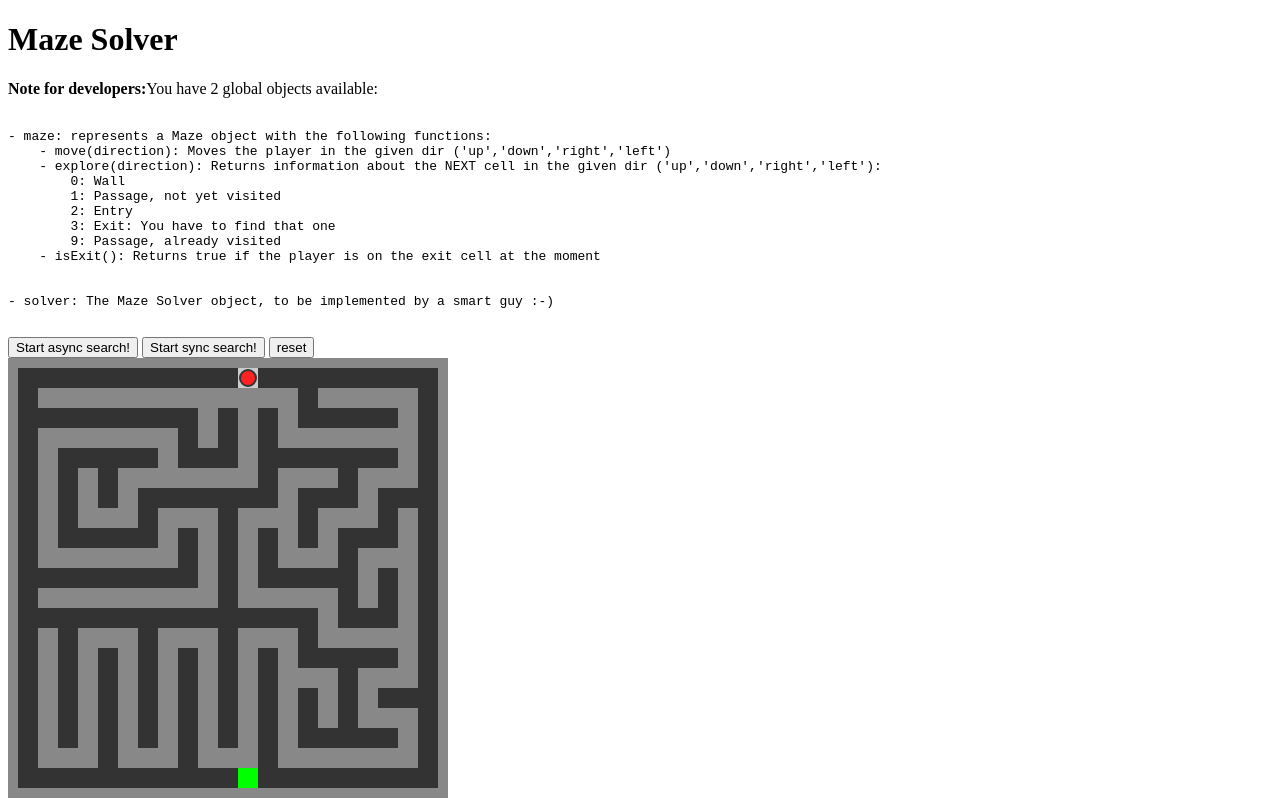
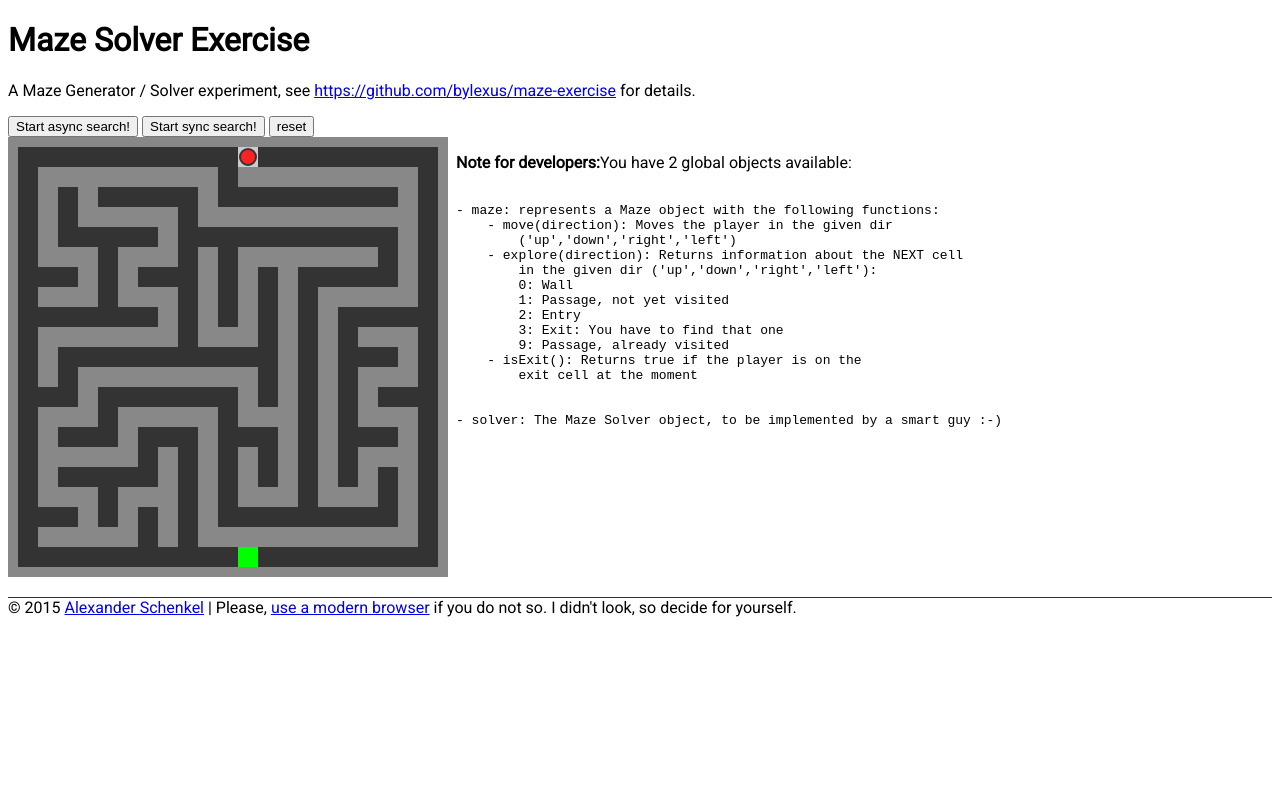
Before and after one commit to bylexus/maze-exercise, a plain HTML site: page index.html in a window 1280 px wide. Drawn offline with nearby package versions, Linux system fonts and the light colour scheme.

Commit message:
demo page incarnation #1

```diff
--- a/amaze.js
+++ /dev/null
@@ -1,98 +0,0 @@
-
-// @see https://thenerdshow.com/amaze.html
-// Copyright (C) 2013 by Henry Kroll
-/* Licensed under the Apache License, Version 2.0 (the "License");
-you may not use this file except in compliance with the License.
-You may obtain a copy of the License at
-
-   http://www.apache.org/licenses/LICENSE-2.0
-
-Unless required by applicable law or agreed to in writing, software
-distributed under the License is distributed on an "AS IS" BASIS,
-WITHOUT WARRANTIES OR CONDITIONS OF ANY KIND, either express or implied.
-See the License for the specific language governing permissions and
-limitations under the License. */
-
-function amaze(rows, cols) {
-    var a;
-
-    function mazeInit() {
-        a = [];
-        var line;
-        for (var i = 0; i < 2 * rows + 1; i++) {
-            line = [];
-            for (j = 0; j < 2 * cols + 1; j++) {
-                line[j] = '@';
-            }
-            a.push(line);
-        }
-    }
-
-    function mazeStep(r, c) {
-        var i, vector = [
-            [0, 0],
-            [0, 0],
-            [0, 0]
-        ]; /* 3 possible directions */
-        function R(val) {
-            if (typeof val == "undefined") return vector[i][0];
-            vector[i][0] = val;
-        }
-
-        function C(val) {
-            if (typeof val == "undefined") return vector[i][1];
-            vector[i][1] = val;
-        }
-        while (1) {
-            i = 0; /* create a list of possible options */
-            if (r > 1 && a[r - 2][c] !== " ") {
-                R(r - 2);
-                C(c);
-                i++;
-            }
-            if (r < rows * 2 - 1 && a[r + 2][c] !== " ") {
-                R(r + 2);
-                C(c);
-                i++;
-            }
-            if (c > 1 && a[r][c - 2] !== " ") {
-                R(r);
-                C(c - 2);
-                i++;
-            }
-            if (c < cols * 2 - 1 && a[r][c + 2] !== " ") {
-                R(r);
-                C(c + 2);
-                i++;
-            }
-            /* i is never > 3 because path behind is cleared */
-            if (i === 0) break; /* check for dead end */
-            i = Math.floor((Math.random() * i)) | 0; /* random direction */
-            a[R()][C()] = " "; /* knock out block */
-            a[(R() + r) / 2 | 0][(C() + c) / 2 | 0] = " "; /* clear to it */
-            mazeStep(R(), C());
-        }
-    }
-
-    function mazeWalk() {
-        var i, r, c;
-        c = cols | 1;
-        a[0][c] = ' ';
-        a[2 * rows | 0][c] = ' ';
-        i = Math.floor((Math.random() * 2));
-        c = (i) ? 1 | 0 : (2 * cols - 1);
-        r = rows | 1;
-        a[r][c] = ' ';
-        mazeStep(r, c);
-    }
-    mazeInit();
-    mazeWalk();
-
-    for (var y = 0; y < a.length; y++) {
-        for (var x = 0; x < a[y].length; x++) {
-            if (a[y][x] == ' ') a[y][x] = 1;
-            if (a[y][x] == '@') a[y][x] = 0;
-        }
-    }
-    return a;
-}
--- a/app.js
+++ /dev/null
@@ -1,39 +0,0 @@
-$(document).ready(function(){
-    var maze = new Maze($('#maze2'));
-    var solver = new MazeSolver(maze);
-    window.maze = maze;
-    window.solver = solver;
-
-    $('#startAsync').on('click', function(){
-        if (!solver.findExitAsync) return alert('Async method not implemented.');
-        maze.reset();
-        $('button').attr('disabled',true);
-
-        $('#output').html('wait, searching exit ...');
-        solver.findExitAsync().then(function(){
-            $('#output').html('<div>found the exit! Use the following directions</div>').append(solver.getDirections().join(', '));
-        }).fail(function(){
-            $('#output').html('found no exit :-(((');
-        }).done(function(){
-            $('button').attr('disabled',false);
-        });
-    });
-
-    $('#startSync').on('click', function(){
-        maze.reset();
-        $('button').attr('disabled',true);
-
-        $('#output').html('');
-        if (solver.findExit()) {
-            $('#output').html('<div>found the exit! Use the following directions</div>').append(solver.getDirections().join(', '));
-        } else {
-            $('#output').html('found no exit :-(((');
-        }
-        $('button').attr('disabled',false);
-    });
-
-    $('#reset').on('click', function(){
-        maze.reset();
-    });
-
-});
--- a/index.html
+++ b/index.html
@@ -1,47 +1,65 @@
 <!DOCTYPE html>
 <html>
 <head>
+    <title>A maze exercise</title>
+    <link href='http://fonts.googleapis.com/css?family=Roboto' rel='stylesheet' type='text/css'>
+
+    <style type="text/css">
+    html, body {
+        font-family: 'Roboto', sans-serif;
+    }
+
+    footer {
+        margin-top: 1em;
+        border-top: 1px solid #333;
+    }
+    </style>
 </head>
 <body>
-    <h1>Maze Solver</h1>
-    <p><strong> Note for developers:</strong>You have 2 global objects available:</p>
-    <pre><code>
+    <h1>Maze Solver Exercise</h1>
+    <p>A Maze Generator / Solver experiment, see <a href="https://github.com/bylexus/maze-exercise">https://github.com/bylexus/maze-exercise</a> for details.</p>
+
+    <button type="button" id="startAsync">Start async search!</button>
+    <button type="button" id="startSync">Start sync search!</button>
+    <button type="button" id="reset">reset</button>
+    <div style="display: flex; flex-wrap: wrap">
+        <div id="mazecontainer" style="order: 1; margin-right: 0.5em"></div>
+        <div  style="order: 2">
+            <p><strong> Note for developers:</strong>You have 2 global objects available:</p>
+            <pre><code>
 - maze: represents a Maze object with the following functions:
-    - move(direction): Moves the player in the given dir ('up','down','right','left')
-    - explore(direction): Returns information about the NEXT cell in the given dir ('up','down','right','left'):
+    - move(direction): Moves the player in the given dir
+        ('up','down','right','left')
+    - explore(direction): Returns information about the NEXT cell
+        in the given dir ('up','down','right','left'):
         0: Wall
         1: Passage, not yet visited
         2: Entry
         3: Exit: You have to find that one
         9: Passage, already visited
-    - isExit(): Returns true if the player is on the exit cell at the moment
+    - isExit(): Returns true if the player is on the
+        exit cell at the moment
 
 
 - solver: The Maze Solver object, to be implemented by a smart guy :-)
-    </code></pre>
+            </code></pre>
+        </div>
 
-    <button type="button" id="startAsync">Start async search!</button>
-    <button type="button" id="startSync">Start sync search!</button>
-    <button type="button" id="reset">reset</button>
-    <div id="maze2"></div>
+    </div>
+
     <div id="output"></div>
 
 
     <!-- <script type="text/javascript" src="build/app.min.js"></script> -->
 
-    <!-- build:js app.min.js -->
-    <script type="text/javascript" src="node_modules/jquery/dist/jquery.min.js"></script>
-    <script type="text/javascript" src="amaze.js"></script>
-    <script type="text/javascript" src="maze.js"></script>
-    <script type="text/javascript" src="app.js"></script>
-    <!-- /build -->
-
-    <!-- build:remove:app -->
-    <script type="text/javascript" src="maze_solver.js"></script>
-    <!-- /build -->
+    <script src="app.min.js"></script>
 
     <!-- build:js:exercise maze_solver_exercise.js -->
     <!-- /build -->
 
+    <footer>
+    &copy; 2015 <a href="https://alexi.ch/">Alexander Schenkel</a> | Please, <a href="http://browsehappy.com/">use a modern browser</a> if you do not so. I didn't look, so decide for yourself.
+    </footer>
+
 </body>
 </html>
--- a/maze.js
+++ /dev/null
@@ -1,190 +0,0 @@
-// for maze generation, see e.g.:
-// http://rosettacode.org/wiki/Maze_generation
-var Maze = function(mazeContainer, mazeWidth, mazeHeight) {
-    var originalMaze,
-        maze = null,
-        canvas = null,
-        borderWidth = 10,
-        actPos = [0,0],
-        blockWidth = 20,
-        cloneMaze = function(mazeArr) {
-            var x = 0, y = 0;
-            var newMaze = [];
-            var line;
-            for (y = 0; y < mazeArr.length; y++) {
-                line = [];
-                for (x = 0; x < mazeArr[y].length; x++) {
-                    line[x] = mazeArr[y][x];
-                }
-                newMaze.push(line);
-            }
-            return newMaze;
-        }.bind(this),
-
-        initMazeData = function() {
-            var x = 0, y = 0;
-
-            // find player's start position
-            for (x = 0; x < originalMaze[y].length; x++) {
-                if (originalMaze[0][x] === 1 || originalMaze[0][x] === 2) {
-                    originalMaze[0][x] = 2;
-                    actPos = [0,x];
-                }
-                if (originalMaze[originalMaze.length-1][x] === 1) {
-                    originalMaze[originalMaze.length-1][x] = 3;
-                }
-            }
-
-            maze = cloneMaze(originalMaze);
-        }.bind(this),
-
-        init = function() {
-            mazeContainer = $(mazeContainer);
-            mazeWidth = mazeWidth || 10;
-            mazeHeight = mazeHeight || 10;
-            originalMaze = amaze(mazeWidth, mazeHeight);
-            initMazeData();
-
-            canvas = $('<canvas></canvas>').attr({
-                width: blockWidth * maze[0].length + 2*borderWidth,
-                height: (blockWidth * maze.length + 2*borderWidth)})[0];
-
-            mazeContainer.html(canvas);
-            move(actPos);
-
-        }.bind(this),
-
-        getColorForBlockNr = function(nr) {
-            switch (nr) {
-                case 0: return '#333';
-                case 1: return '#888';
-                case 2: return '#888';
-                case 3: return '#0f0';
-                case 9: return '#ccc';
-            }
-        }.bind(this),
-
-        drawMaze = function() {
-            var el,
-                x = 0, y = 0,
-                ctx = canvas.getContext("2d");
-
-            ctx.setTransform(1, 0, 0, 1, 0, 0); // reset any transformation
-            ctx.fillStyle = '#888';
-            ctx.fillRect(0,0,canvas.width,canvas.height);
-
-            ctx.fillStyle = '#888';
-            ctx.fillRect(borderWidth,borderWidth,canvas.width-2*borderWidth,canvas.height-2*borderWidth);
-
-            ctx.translate(borderWidth,borderWidth);
-
-            for (y = 0; y < maze.length; y++) {
-                for (x = 0; x < maze[y].length; x++) {
-                    ctx.fillStyle = getColorForBlockNr(maze[y][x]);
-                    ctx.fillRect(
-                        blockWidth * x,
-                        blockWidth * y,
-                        blockWidth,
-                        blockWidth
-                    );
-                }
-            }
-            // player
-            ctx.beginPath();
-            ctx.fillStyle = '#f22';
-            ctx.strokeStyle = '#333';
-            ctx.lineWidth = 2;
-            ctx.arc(
-                actPos[1] * blockWidth+(blockWidth/2.0),
-                actPos[0] * blockWidth+(blockWidth/2.0),
-                blockWidth/2.0*0.8,
-                0,
-                2*Math.PI
-            );
-            ctx.fill();
-
-            ctx.beginPath();
-            ctx.arc(
-                actPos[1] * blockWidth+(blockWidth/2.0),
-                actPos[0] * blockWidth+(blockWidth/2.0),
-                blockWidth/2.0*0.8,
-                0,
-                2*Math.PI
-            );
-            ctx.stroke();
-        }.bind(this),
-
-        validPosition = function(pos) {
-            if (pos[0] < 0) return false;
-            if (pos[0] >= maze.length) return false;
-            if (pos[1] < 0) return false;
-            if (pos[1] >= maze[0].length) return false;
-            if (maze[pos[0]][pos[1]] === 0) return false;
-            return true;
-        }.bind(this),
-
-        markVisited = function(pos) {
-            maze[pos[0]][pos[1]] = 9;
-        }.bind(this),
-
-        move = function(pos) {
-            if (validPosition(pos)) {
-                actPos = pos;
-                markVisited(actPos);
-                drawMaze();
-                return true;
-            } else {
-                return false;
-            }
-        }.bind(this),
-
-        up = function() {
-            return move([actPos[0]-1,actPos[1]]);
-        }.bind(this),
-
-        down = function() {
-            return move([actPos[0]+1,actPos[1]]);
-        }.bind(this),
-
-        left = function() {
-            return move([actPos[0],actPos[1]-1]);
-        }.bind(this),
-
-        right = function() {
-            return move([actPos[0],actPos[1]+1]);
-        }.bind(this);
-
-    this.move = function(dir) {
-        switch(dir) {
-            case 'up': return up();
-            case 'down': return down();
-            case 'left': return left();
-            case 'right': return right();
-        }
-    };
-
-    this.isExit = function() {
-        return originalMaze[actPos[0]][actPos[1]] === 3;
-    };
-
-    this.explore = function(dir) {
-        var pos = [actPos[0],actPos[1]];
-        switch(dir) {
-            case 'up': pos[0]--; break;
-            case 'down': pos[0]++; break;
-            case 'left': pos[1]--; break;
-            case 'right': pos[1]++; break;
-        }
-        if (!validPosition(pos)) return 0;
-        return maze[pos[0]][pos[1]];
-    };
-
-
-
-    this.reset = function() {
-        initMazeData();
-        move(actPos);
-    };
-
-    init();
-};
--- a/maze_solver.js
+++ /dev/null
@@ -1,107 +0,0 @@
-var MazeSolver = function(maze) {
-    var directions = [];
-
-    var findExitAsync = function() {
-        var deferred = $.Deferred();
-
-        if (maze.isExit() === true) {
-            deferred.resolve();
-        } else {
-            setTimeout(function(){
-                if (maze.explore('left') !== 9 && maze.move('left')) {
-                    findExitAsync()
-                    .then(function(){
-                        directions = ['left'].concat(directions);
-                        return deferred.resolve();
-                    })
-                    .fail(function(){
-                        maze.move('right');
-                        findExitAsync().then(deferred.resolve).fail(deferred.reject);
-                    });
-                } else if (maze.explore('up') !== 9 && maze.move('up')) {
-                    findExitAsync().then(function(){
-                        directions = ['up'].concat(directions);
-                        return deferred.resolve();
-                    }).fail(function(){
-                        maze.move('down');
-                        findExitAsync().then(deferred.resolve).fail(deferred.reject);
-                    });
-                } else if (maze.explore('right') !== 9 && maze.move('right')) {
-                    findExitAsync().then(function(){
-                        directions = ['right'].concat(directions);
-                        return deferred.resolve();
-                    }).fail(function(){
-                        maze.move('left');
-                        findExitAsync().then(deferred.resolve).fail(deferred.reject);
-                    });
-                } else if (maze.explore('down') !== 9 && maze.move('down')) {
-                    findExitAsync().then(function(){
-                        directions = ['down'].concat(directions);
-                        return deferred.resolve();
-                    }).fail(function(){
-                        maze.move('up');
-                        deferred.reject();
-                    });
-                } else {
-                    deferred.reject();
-                }
-            },20);
-        }
-        return deferred.promise();
-    };
-
-    var findExit = function() {
-        if (maze.isExit() === true) {
-            return true;
-        }
-        if (maze.explore('left') !== 9 && maze.move('left')) {
-            if (findExit()) {
-                directions = ['left'].concat(directions);
-                return true;
-            } else {
-                maze.move('right');
-            }
-        }
-
-        if (maze.explore('up') !== 9 && maze.move('up')) {
-            if (findExit()) {
-                directions = ['up'].concat(directions);
-                return true;
-            } else {
-                maze.move('down');
-            }
-        }
-
-        if (maze.explore('right') !== 9 && maze.move('right')) {
-            if (findExit()) {
-                directions = ['right'].concat(directions);
-                return true;
-            } else {
-                maze.move('left');
-            }
-        }
-
-        if (maze.explore('down') !== 9 && maze.move('down')) {
-            if (findExit()) {
-                directions = ['down'].concat(directions);
-                return true;
-            } else {
-                maze.move('up');
-            }
-        }
-        return false;
-    };
-
-    this.getDirections = function() {
-        return directions;
-    };
-    this.findExitAsync = function(){
-        directions = [];
-        return findExitAsync();
-    };
-
-    this.findExit = function(){
-        directions = [];
-        return findExit();
-    };
-};
```
Also changed, not shown: Gruntfile.js (deleted, +0 -50 lines), maze_solver_exercise.js (deleted, +0 -62 lines), package.json (deleted, +0 -18 lines), README.md (deleted), app.min.js (added), maze-in-action.gif (deleted), 1 other file.
